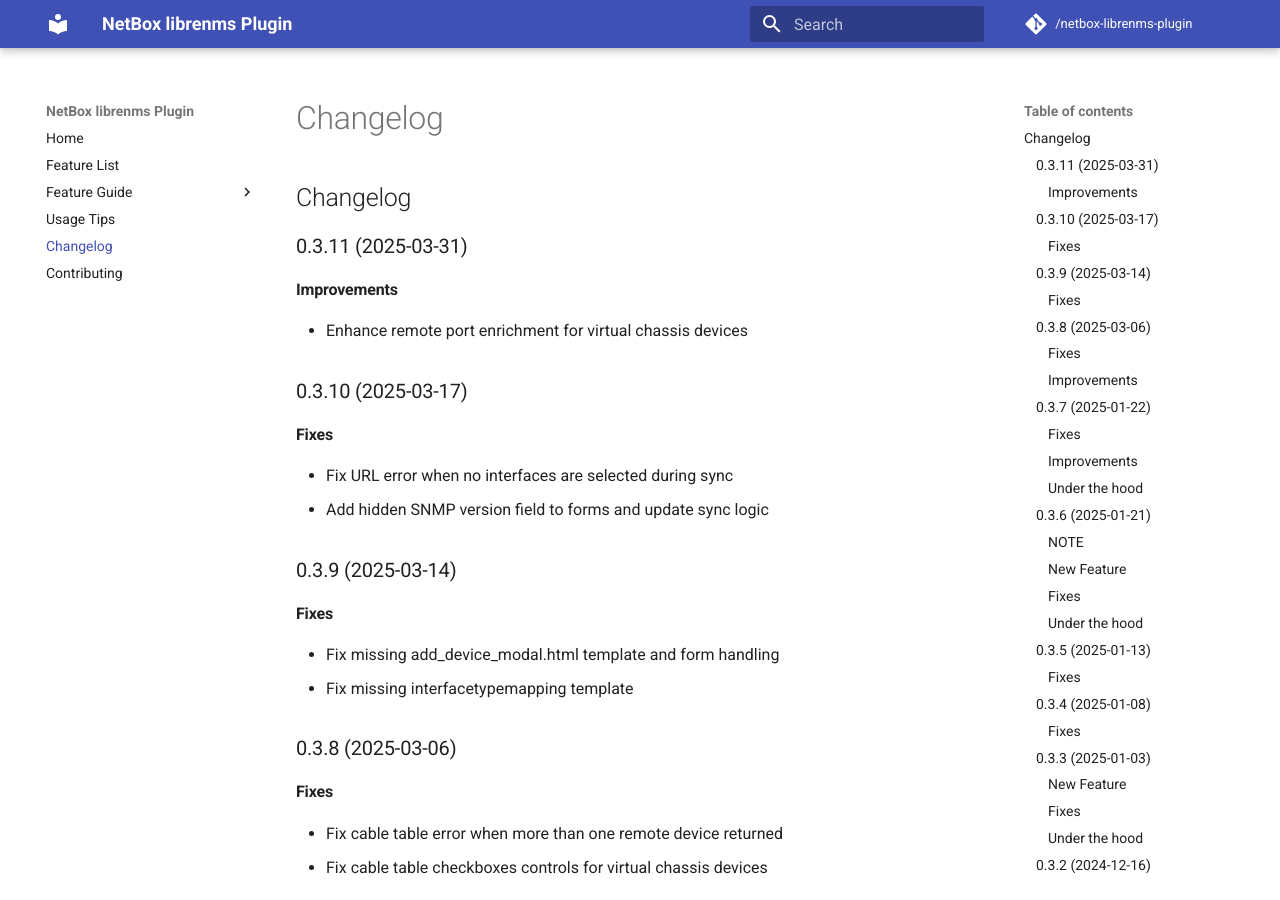
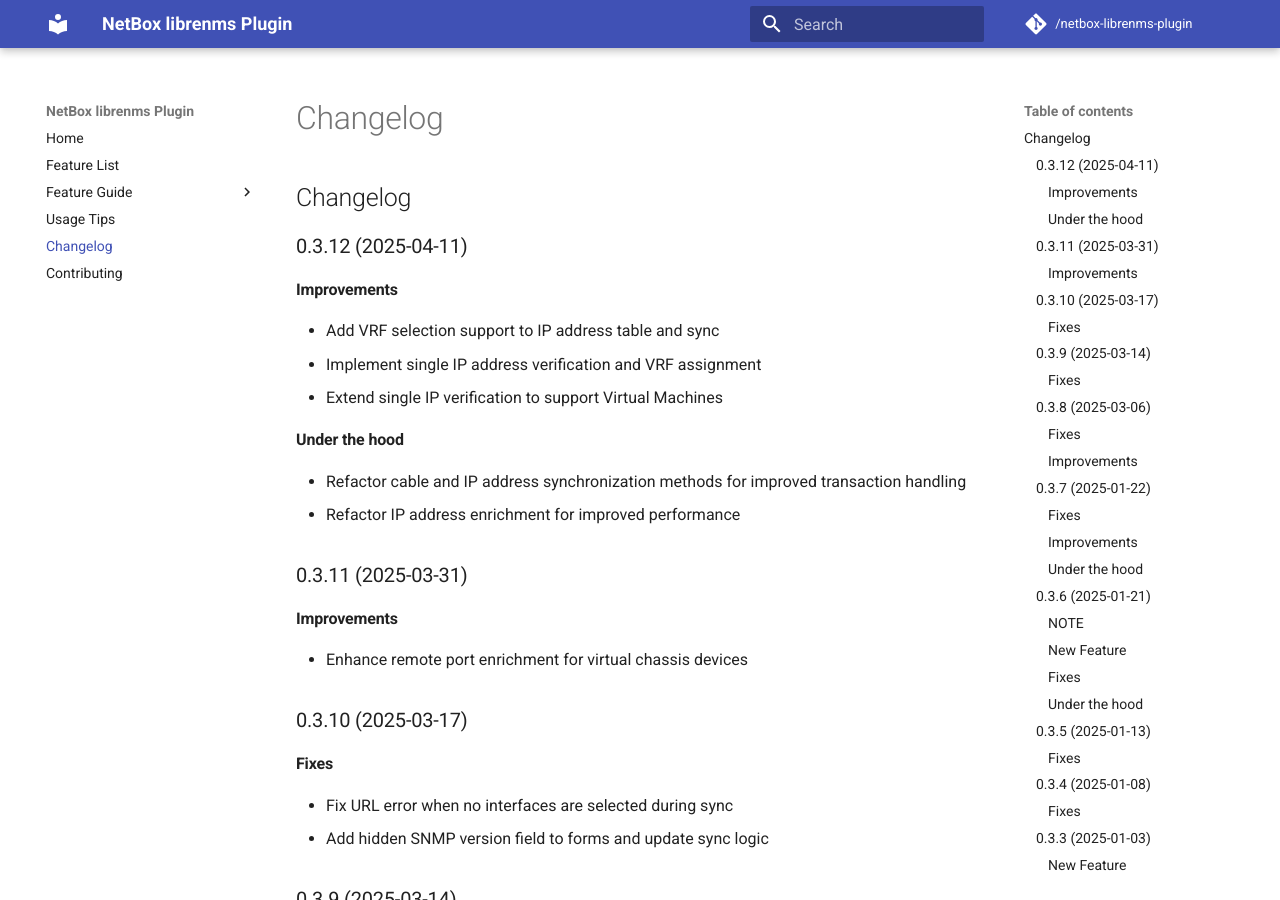
Before and after one commit to bonzo81/netbox-librenms-plugin, an MkDocs documentation site: the page built from docs/changelog.md, in a window 1280 px wide and 900 px high. Built offline with MkDocs 1.6.1 and Material for MkDocs 9.7.7, drawn with Linux system fonts in a browser that asks for light colours; comment, search, counter and statistics services are not loaded.

Commit message:
Bump version to 0.3.12 and update changelog

```diff
--- a/docs/changelog.md
+++ b/docs/changelog.md
@@ -1,4 +1,15 @@
 # Changelog
+
+## 0.3.12 (2025-04-11)
+
+### Improvements
+* Add VRF selection support to IP address table and sync
+* Implement single IP address verification and VRF assignment
+* Extend single IP verification to support Virtual Machines
+
+### Under the hood
+* Refactor cable and IP address synchronization methods for improved transaction handling
+* Refactor IP address enrichment for improved performance
 
 ## 0.3.11 (2025-03-31)
 
--- a/netbox_librenms_plugin/__init__.py
+++ b/netbox_librenms_plugin/__init__.py
@@ -1,7 +1,7 @@
 from netbox.plugins import PluginConfig
 
 __author__ = "Andy Norwood"
-__version__ = "0.3.11"
+__version__ = "0.3.12"
 
 
 class LibreNMSSyncConfig(PluginConfig):
--- a/pyproject.toml
+++ b/pyproject.toml
@@ -7,7 +7,7 @@ build-backend = "setuptools.build_meta"
 
 [project]
 name =  "netbox-librenms-plugin"
-version = "0.3.11"
+version = "0.3.12"
 authors = [
     {name = "Andy Norwood"},
 ]
```
